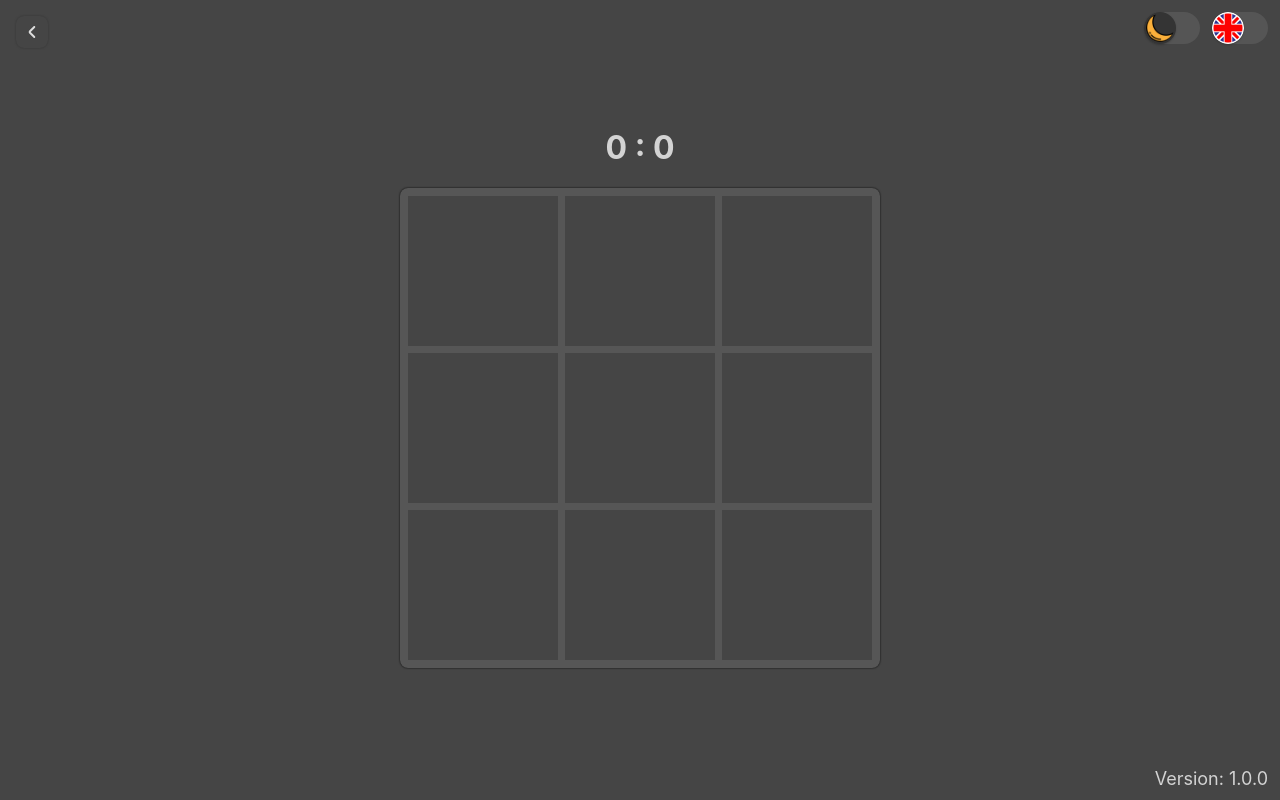
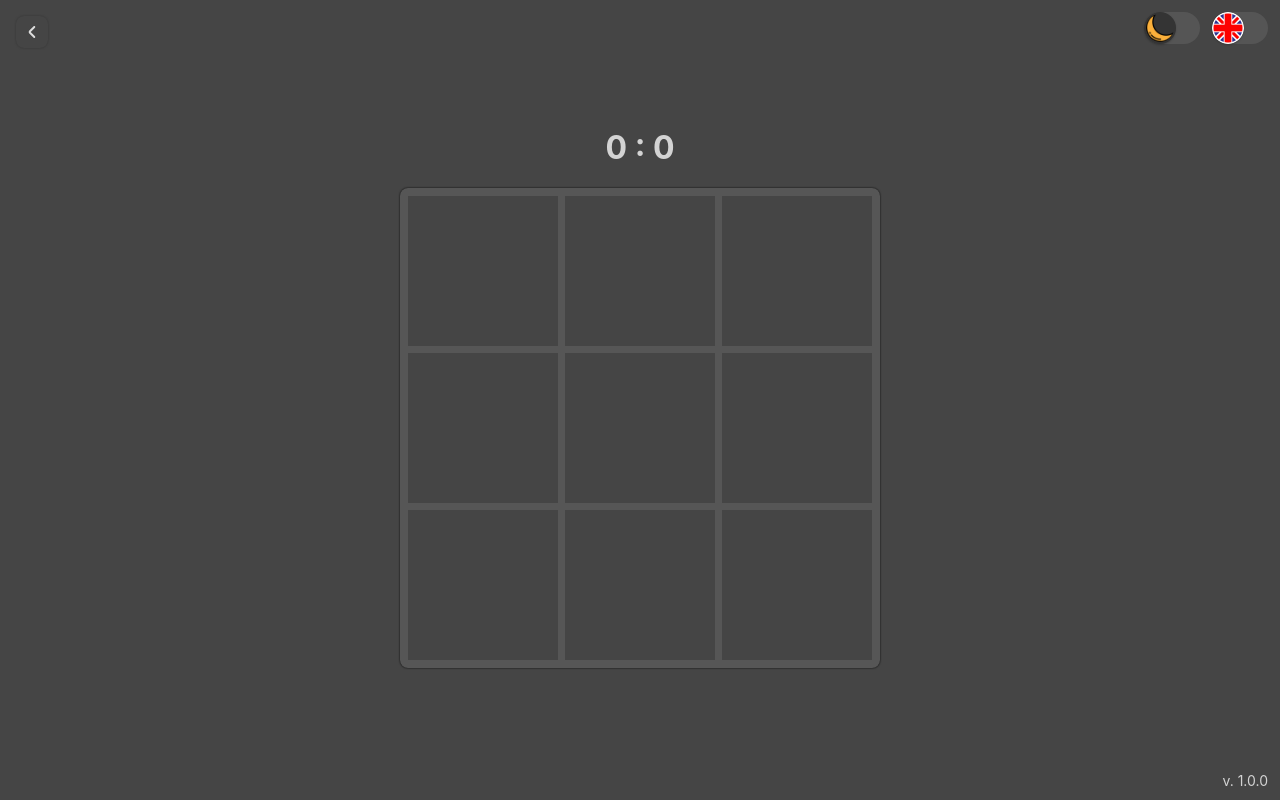
Before and after one commit to MSzostaq/tic-tac-toe, a React (Create React App) app: page /#/singleplayer in a window 1280 px wide. Built offline with nearby package versions, Linux system fonts and the light colour scheme.

Commit message:
changed styles of version

```diff
--- a/src/views/Game.jsx
+++ b/src/views/Game.jsx
@@ -46,7 +46,7 @@ const NextMove = styled.p`
 
 const Version = styled.p`
   color: ${({ theme }) => theme.colors.text};
-  font-size: ${({ theme }) => theme.fontSize.l};
+  font-size: ${({ theme }) => theme.fontSize.m};
   position: fixed;
   bottom: 12px;
   right: 12px;
@@ -87,7 +87,7 @@ const Game = ({ modeId }) => {
       </NextMove>
       <Board board={game.board} onCellClick={onBoardCellClick} />
       {game.winnerId !== null && <PlayAgainPopup />}
-      <Version>Version: 1.0.0</Version>
+      <Version>v. 1.0.0</Version>
     </Wrapper>
   );
 };
--- a/src/views/Menu.jsx
+++ b/src/views/Menu.jsx
@@ -49,7 +49,7 @@ const StyledNavLink = styled(NavLink)`
 
 const Version = styled.p`
   color: ${({ theme }) => theme.colors.text};
-  font-size: ${({ theme }) => theme.fontSize.l};
+  font-size: ${({ theme }) => theme.fontSize.m};
   position: fixed;
   bottom: 12px;
   right: 12px;
@@ -74,7 +74,7 @@ const Dashboard = () => {
           {t("multiplayer_online")}
         </StyledNavLink>
       </Button>
-      <Version>Version: 1.0.0</Version>
+      <Version>v. 1.0.0</Version>
     </Wrapper>
   );
 };
```
